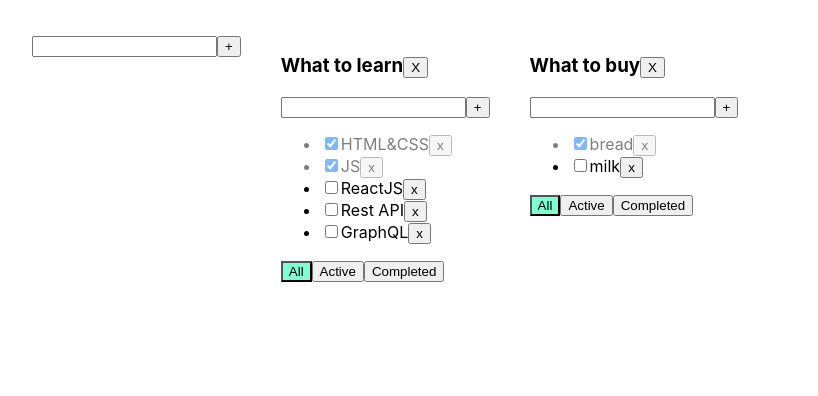
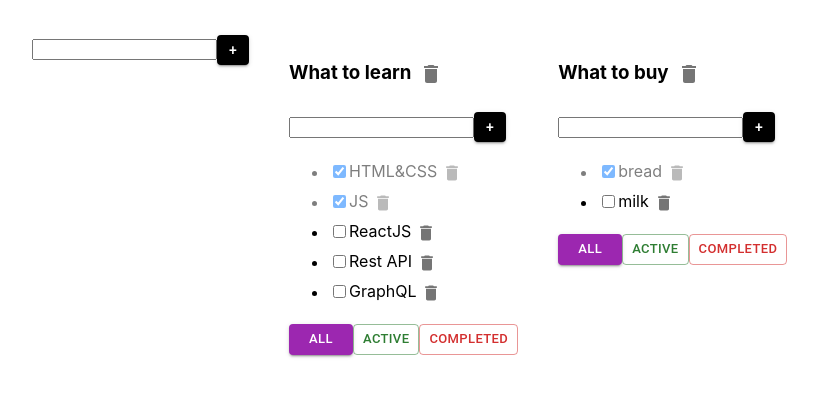
Before and after one commit to AleksanderZabrodski09/TODOlist-ts_with.dima_, a React (Create React App) app: page / in a window 1280 px wide. Shown: the top 396 px of the page, without its empty margins (3-821 px from the left). Built offline with nearby package versions, Linux system fonts and the light colour scheme.

Commit message:
change: add material ui for button (7) add change version typescript(material ui)

```diff
--- a/package.json
+++ b/package.json
@@ -20,7 +20,7 @@
     "react-dom": "^16.13.1",
     "react-scripts": "3.4.1",
     "styled-components": "^5.3.5",
-    "typescript": "~3.7.2",
+    "typescript": "4.4.2",
     "uuid": "^8.3.2"
   },
   "scripts": {
--- a/src/App.tsx
+++ b/src/App.tsx
@@ -18,7 +18,7 @@ type TasksObjType = {
 
 function App() {
 
-  const addTask = (todoListId: string, title: string) => {
+  const addTask = (title: string, todoListId: string) => {
     let newTask = {id: v1(), title: title, isDone: false};
     let tasks = tasksObj[todoListId]
     let newTasks = [newTask, ...tasks];
--- a/src/Components/AddItemForm.tsx
+++ b/src/Components/AddItemForm.tsx
@@ -1,5 +1,8 @@
 import React, {ChangeEvent, KeyboardEvent, useState} from 'react';
 import {Button} from '@mui/material';
+
+
+
 
 export type AddItemFormType = {
   addItem: (title: string) => void
@@ -37,8 +40,10 @@ export const AddItemForm = (props: AddItemFormType) => {
         onKeyPress={onKeyPressHandler}
         className={error ? 'error' : ''}
       />
-      <button onClick={addItem}>+</button>
-      {/*<Button onClick={addItem}>+</Button>*/}
+
+      <Button variant="contained" style={{maxWidth: '30px', maxHeight: '30px', minWidth: '30px', minHeight: '30px', background: 'black'}} onClick={addItem}>+</Button>
+
+
       {error && <div className='errorMessage'>{error}</div>}
     </div>
   )
--- a/src/Todolist.tsx
+++ b/src/Todolist.tsx
@@ -3,8 +3,10 @@ import {FilterValuesType} from './App';
 import {CheckBox} from './Components/checkBox';
 import {AddItemForm} from './Components/AddItemForm';
 import {EditableSpan} from './EditableSpan';
-import {IconButton} from '@mui/material';
 import {Delete} from '@mui/icons-material';
+import {Button, IconButton} from '@mui/material';
+
+
 
 export type TaskType = {
   id: string
@@ -57,10 +59,10 @@ export function Todolist(props: PropsType) {
      <h3>
        {/*{props.title}*/}
        <EditableSpan title={props.title} onChange={changeTodoListTitleHandler}/>
-       <button onClick={removeTodoList}>X</button>
-       {/*<IconButton onClick={removeTodoList}>*/}
-       {/*  <Delete />*/}
-       {/*</IconButton>*/}
+       {/*<button onClick={removeTodoList}>X</button>*/}
+       <IconButton onClick={removeTodoList}>
+         <Delete />
+       </IconButton>
      </h3>
 
       <AddItemForm addItem={addTask}/>
@@ -77,20 +79,26 @@ export function Todolist(props: PropsType) {
                 />
                 <EditableSpan title={t.title} onChange={(newValue)=>onChangeTaskTitleHandler(t.id,newValue,props.id)}/>
 
-                <button onClick={() => onRemoveHandler(t.id, props.id)}>x
-                </button>
+                {/*<button onClick={() => onRemoveHandler(t.id, props.id)}>x*/}
+                {/*</button>*/}
+                <IconButton size='small' onClick={() => onRemoveHandler(t.id, props.id)}>
+                  <Delete fontSize='small'/>
+                </IconButton>
               </li>
             )
           })
         }
       </ul>
       <div>
-        <button className={props.filter === 'all' ? 'activeFilter' : ''} onClick={onAllClickHandler}>All</button>
-        <button className={props.filter === 'active' ? 'activeFilter' : ''} onClick={onActiveClickHandler}>Active
-        </button>
-        <button className={props.filter === 'completed' ? 'activeFilter' : ''}
-                onClick={onCompletedClickHandler}>Completed
-        </button>
+        {/*<button className={props.filter === 'all' ? 'contained' : ''} onClick={onAllClickHandler}>All</button>*/}
+        {/*<button className={props.filter === 'active' ? 'activeFilter' : ''} onClick={onActiveClickHandler}>Active*/}
+        {/*</button>*/}
+        {/*<button className={props.filter === 'completed' ? 'activeFilter' : ''}*/}
+        {/*        onClick={onCompletedClickHandler}>Completed*/}
+        {/*</button>*/}
+        <Button onClick={onAllClickHandler} variant={props.filter === 'all' ? 'contained' : 'outlined'} color='secondary' size='small'>All</Button>
+        <Button onClick={onActiveClickHandler} variant={props.filter === 'active' ? 'contained' : 'outlined'} color='success' size='small'>Active</Button>
+        <Button onClick={onCompletedClickHandler} variant={props.filter === 'completed' ? 'contained' : 'outlined'} color='error' size='small'>Completed</Button>
       </div>
     </div>
   )
```
Also changed, not shown: 1 other file (tests, documents, lock files or other folders).
